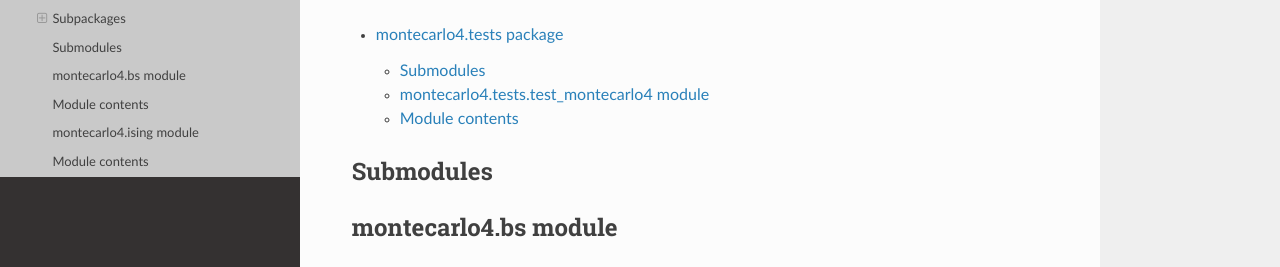
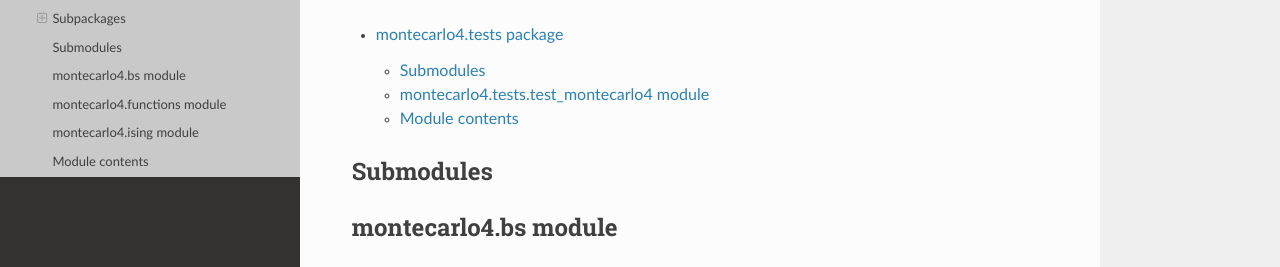
Before and after one commit to alecb03/montecarlo4, a Sphinx documentation site: the page built from docs/montecarlo4.rst, in a window 1280 px wide and 1289 px high. Shown: the part 193-460 px from the top of the window. Built offline with Sphinx 7.4.7 and the Read the Docs theme 2.0.0, drawn with Linux system fonts in a browser that asks for light colours; some of the changed text lies outside the part shown; grey boxes are pictures that could not be loaded.

Commit message:
modified docs

```diff
--- a/docs/montecarlo4.rst
+++ b/docs/montecarlo4.rst
@@ -20,7 +20,7 @@ montecarlo4.bs module
    :undoc-members:
    :show-inheritance:
 
-Module contents
+montecarlo4.functions module
 ----------------------------
 
 .. automodule:: montecarlo4.functions
```
